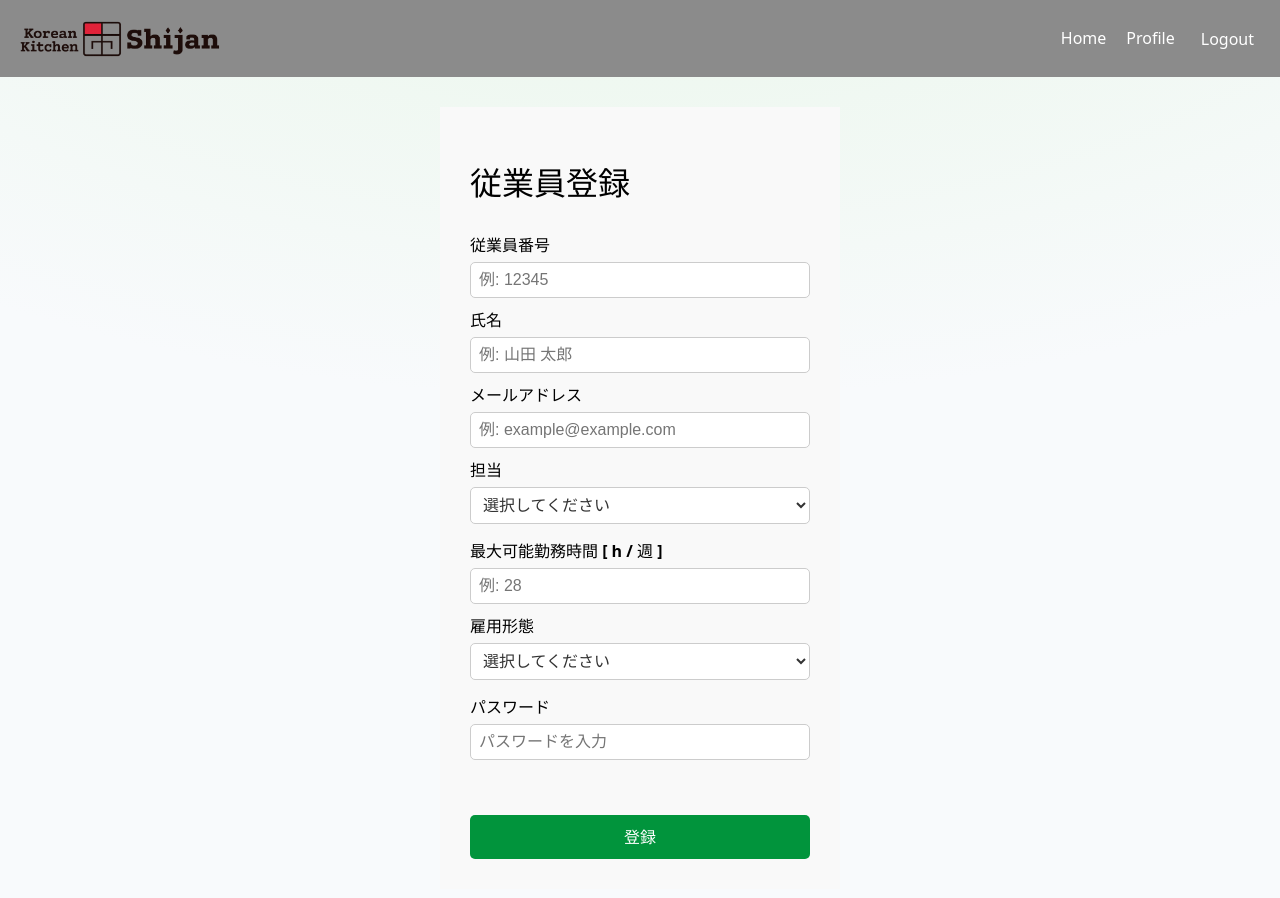
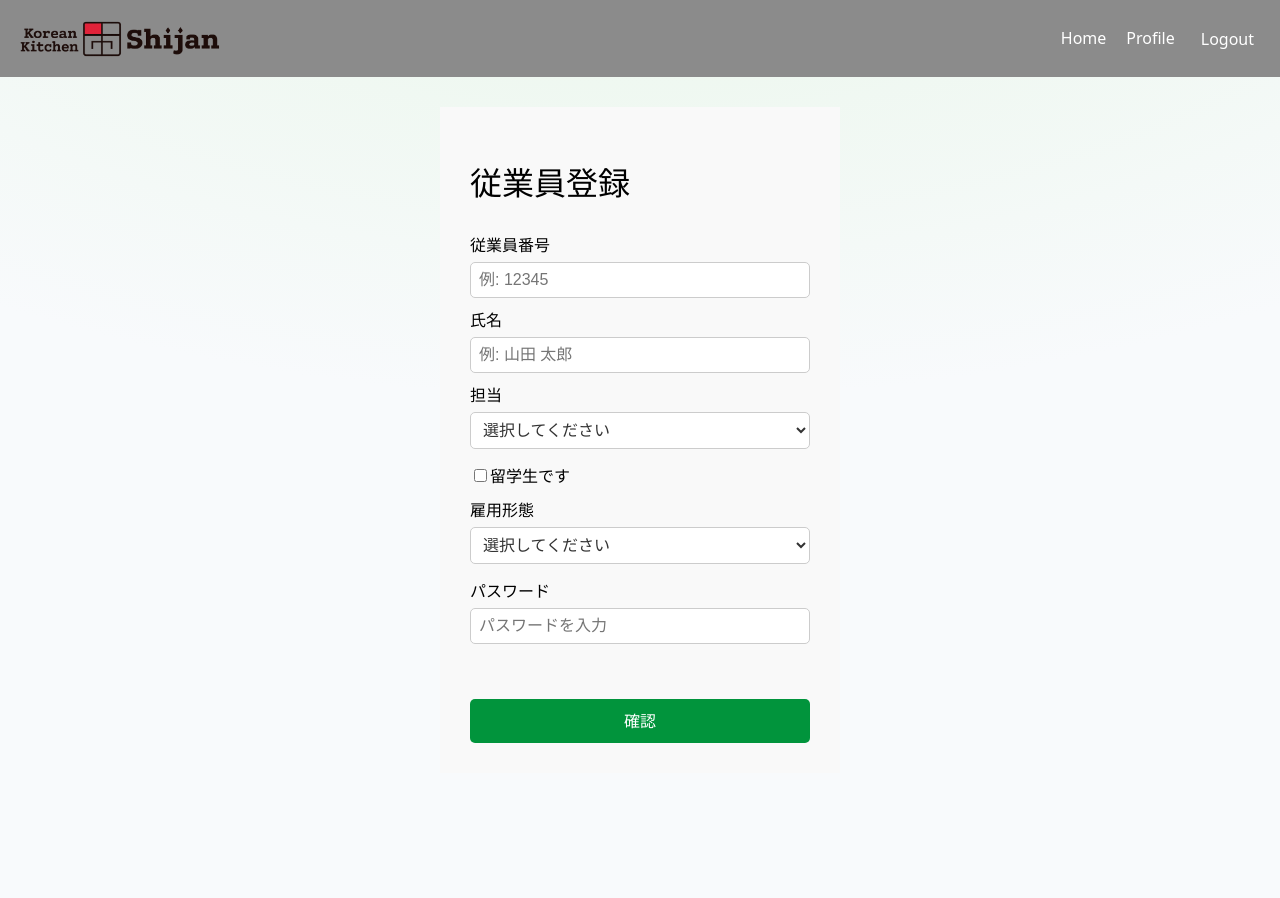
Before and after one commit to kei0101xw/web-shift-manager, a React (Vite) app in the folder frontend/: page /registeremployee in a window 1280 px wide. Shown: the top 898 px of the page. After the commit the page ends 803 px from the top, so only its background shows below. Built offline with nearby package versions, Linux system fonts and the light colour scheme; sample sign-in values are in the browser's storage.

Commit message:
[change]DBに従業員の登録できるように変更

```diff
--- a/frontend/src/pages/RegisterEmployee/RegisterEmployee.jsx
+++ b/frontend/src/pages/RegisterEmployee/RegisterEmployee.jsx
@@ -10,10 +10,9 @@ const RegisterEmployee = () => {
   const [employee, setEmployee] = useState({
     employeeId: "",
     name: "",
-    email: "",
     employmentPeliod: today,
     workErea: "",
-    workingHours: "",
+    isInternational: false,
     role: "",
     password: "",
     ...(location.state || {}), // ← 戻ってきたときの値を初期値にする
@@ -32,7 +31,6 @@ const RegisterEmployee = () => {
     const newErrors = {};
     const idRegex = /^[0-9]+$/;
     const nameRegex = /^[^\s]+ [^\s]+$/; // 半角スペースが1つ含まれる氏名
-    const emailRegex = /^[^\s@]+@[^\s@]+\.[^\s@]+$/;
 
     if (!employee.employeeId) {
       newErrors.employeeId = "従業員番号を入力してください。";
@@ -47,18 +45,8 @@ const RegisterEmployee = () => {
         "氏名は半角スペースで姓と名を区切ってください。（例: 山田 太郎）";
     }
 
-    if (!employee.email) {
-      newErrors.email = "メールアドレスを入力してください。";
-    } else if (!emailRegex.test(employee.email)) {
-      newErrors.email = "正しいメールアドレス形式で入力してください。";
-    }
-
     if (!employee.workErea) {
       newErrors.workErea = "担当を選択してください。";
-    }
-
-    if (!employee.workingHours) {
-      newErrors.workingHours = "勤務期間を入力してください。";
     }
 
     if (!employee.role) {
@@ -109,16 +97,6 @@ const RegisterEmployee = () => {
           />
           {errors.name && <p className="error-message">{errors.name}</p>}
 
-          <label>メールアドレス</label>
-          <input
-            type="email"
-            name="email"
-            value={employee.email}
-            onChange={handleChange}
-            placeholder="例: example@example.com"
-          />
-          {errors.email && <p className="error-message">{errors.email}</p>}
-
           <label>担当</label>
           <select
             name="workErea"
@@ -134,17 +112,20 @@ const RegisterEmployee = () => {
             <p className="error-message">{errors.workErea}</p>
           )}
 
-          <label>最大可能勤務時間 [ h / 週 ]</label>
-          <input
-            type="number"
-            name="workingHours"
-            value={employee.workingHours}
-            onChange={handleChange}
-            placeholder="例: 28"
-          />
-          {errors.workingHours && (
-            <p className="error-message">{errors.workingHours}</p>
-          )}
+          <label>
+            <input
+              type="checkbox"
+              name="isInternational"
+              checked={employee.isInternational}
+              onChange={(e) =>
+                setEmployee((prev) => ({
+                  ...prev,
+                  isInternational: e.target.checked,
+                }))
+              }
+            />
+            留学生です
+          </label>
 
           <label>雇用形態</label>
           <select name="role" value={employee.role} onChange={handleChange}>
@@ -167,9 +148,8 @@ const RegisterEmployee = () => {
             <p className="error-message">{errors.password}</p>
           )}
 
-          <button type="submit">登録</button>
+          <button type="submit">確認</button>
         </form>
-        {/* {submitted && <p className="success-message">登録が完了しました！</p>} */}
       </div>
     </>
   );
```
